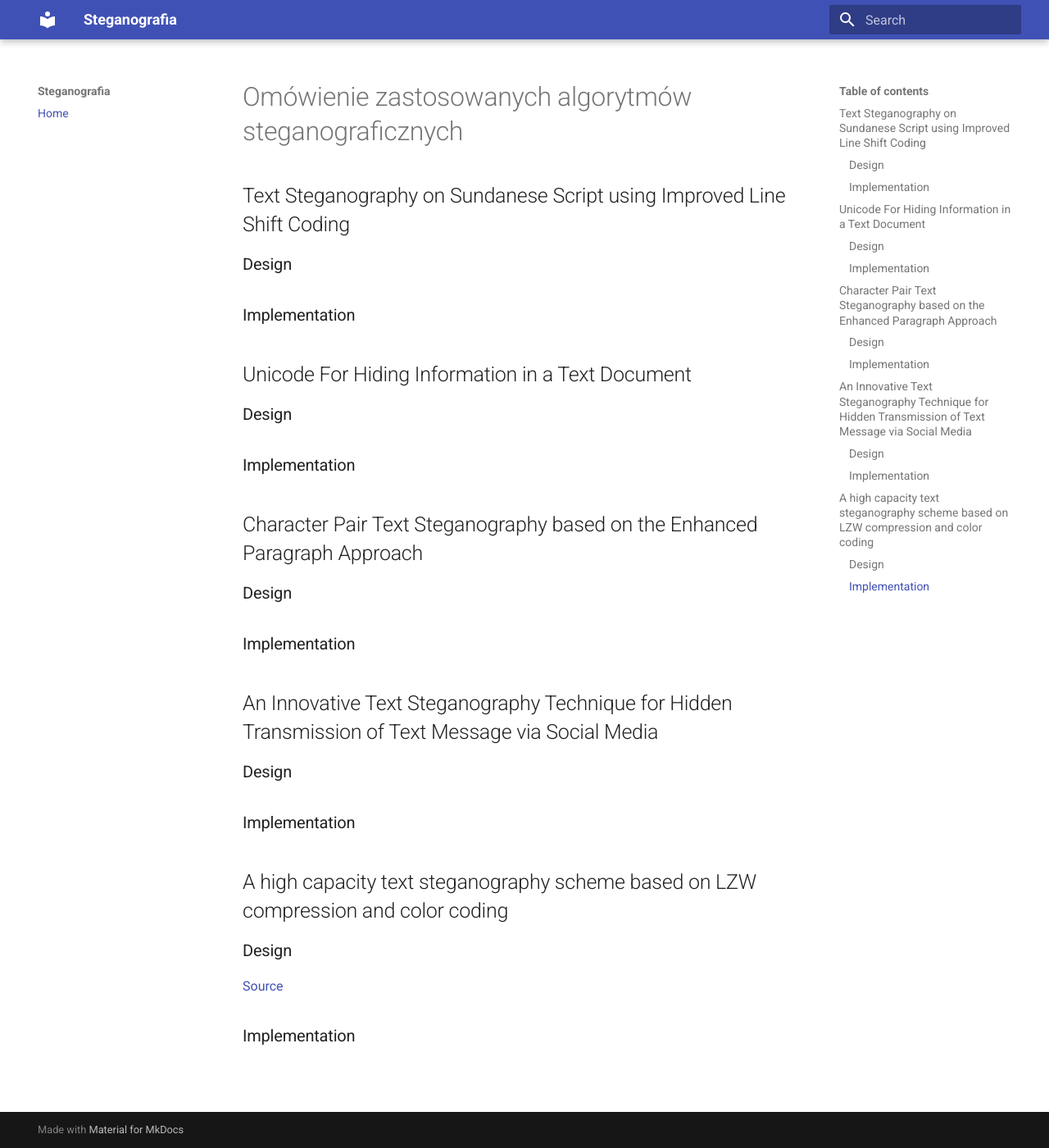
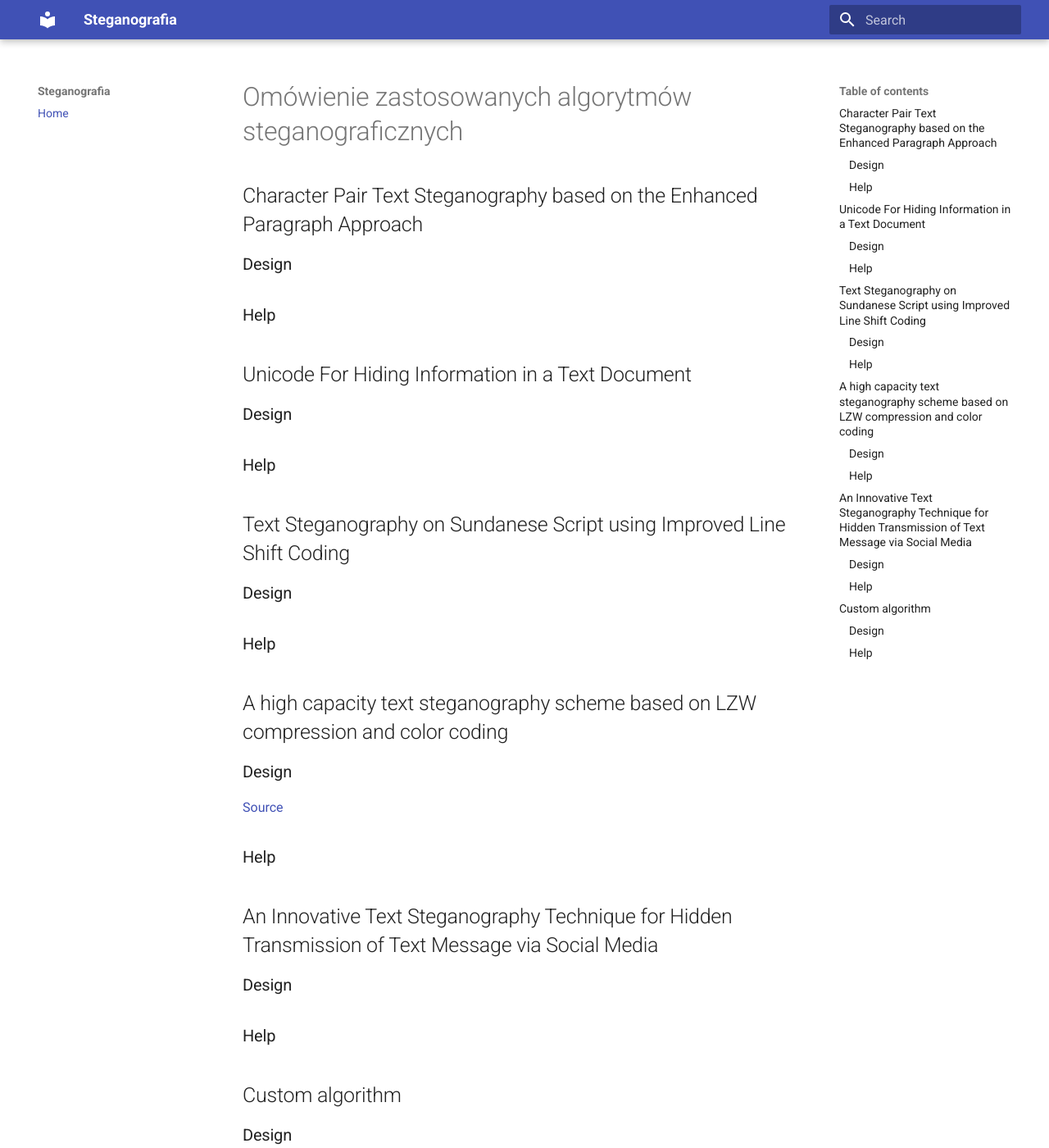
Before and after one commit to jSkwarczek/Steganografia, an MkDocs documentation site: the page built from docs/index.md, in a window 1280 px wide and 1400 px high. Shown: the whole window at 82% size. Built offline with MkDocs 1.6.1 and Material for MkDocs 9.7.7, drawn with Linux system fonts in a browser that asks for light colours.

Commit message:
updated order and added help headers

```diff
--- a/docs/index.md
+++ b/docs/index.md
@@ -1,32 +1,38 @@
 # Omówienie zastosowanych algorytmów steganograficznych
+
+## Character Pair Text Steganography based on the Enhanced Paragraph Approach
+
+### Design
+
+### Help
+
+## Unicode For Hiding Information in a Text Document
+
+### Design
+
+### Help
 
 ## Text Steganography on Sundanese Script using Improved Line Shift Coding
 
 ### Design
 
-### Implementation
-
-## Unicode For Hiding Information in a Text Document
-
-### Design
-
-### Implementation
-
-## Character Pair Text Steganography based on the Enhanced Paragraph Approach
-
-### Design
-
-### Implementation
-
-## An Innovative Text Steganography Technique for Hidden Transmission of Text Message via Social Media
-
-### Design
-
-### Implementation
+### Help
 
 ## A high capacity text steganography scheme based on LZW compression and color coding
 
 ### Design
 [Source](https://www.sciencedirect.com/science/article/pii/S2215098616301331)
 
-### Implementation
+### Help
+
+## An Innovative Text Steganography Technique for Hidden Transmission of Text Message via Social Media
+
+### Design
+
+### Help
+
+## Custom algorithm
+
+### Design
+
+### Help
```
